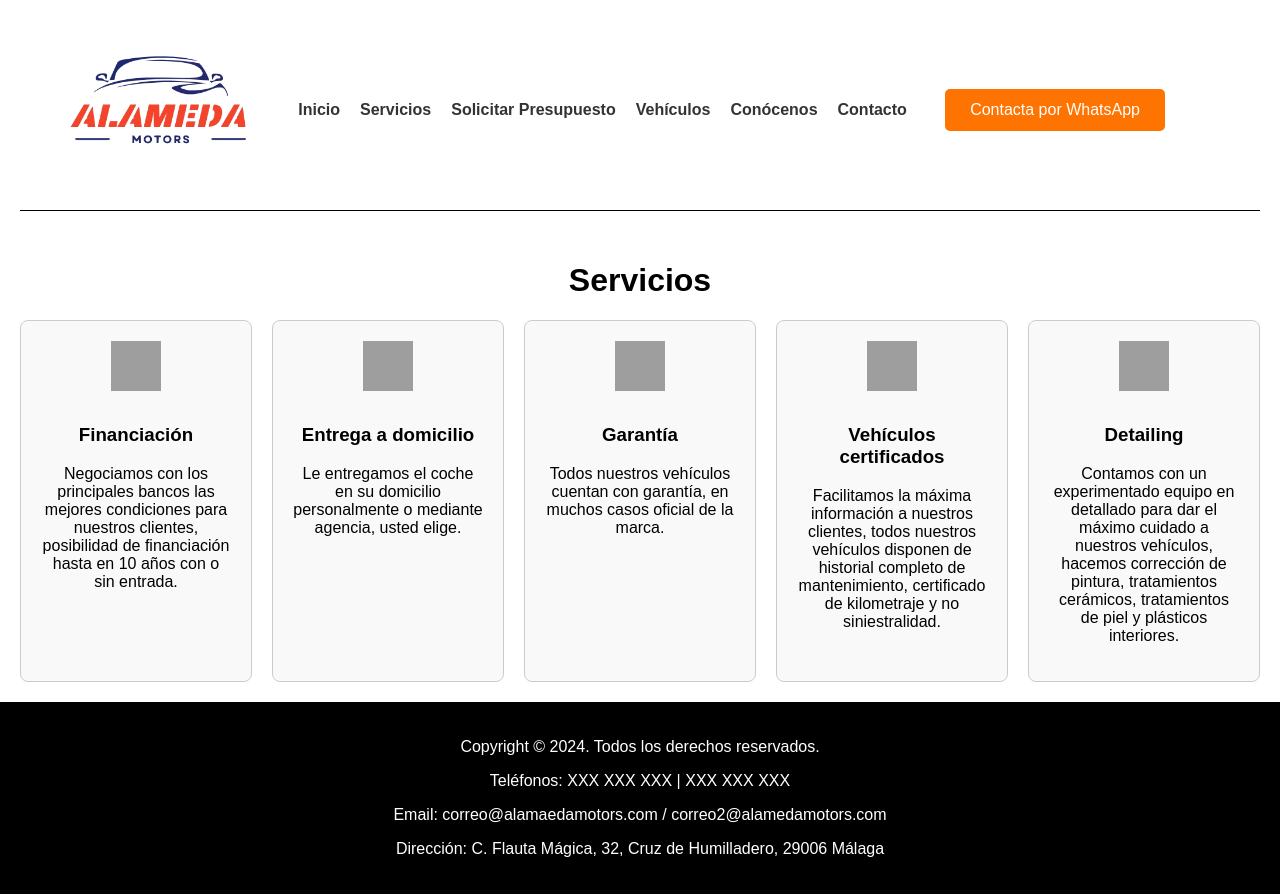
After one commit to qrr3te/ProjectASIR, a PHP site: page /servicios.php in a window 1280 px wide. The commit adds this page. Run offline with PHP 8.4, Linux system fonts and the light colour scheme; grey boxes are pictures that could not be loaded.

Commit message:
Eliminacion archivo inecesario

```diff
--- /dev/null
+++ b/src/css/servicios.css
@@ -0,0 +1,55 @@
+
+        body {
+            font-family: Arial, sans-serif;
+            margin: 0;
+            padding: 0;
+        }
+        header {
+            background-color: white;
+            color: white;
+            padding: 10px 20px;
+        }
+        header nav {
+            display: flex;
+            justify-content: space-around;
+        }
+        header nav a {
+            color: white;
+            text-decoration: none;
+            font-weight: bold;
+        }
+        .container {
+            padding: 20px;
+            text-align: center;
+        }
+        .services {
+            display: grid;
+            grid-template-columns: repeat(auto-fit, minmax(200px, 1fr));
+            gap: 20px;
+            margin-top: 20px;
+        }
+        .service-box {
+            border: 1px solid #ccc;
+            padding: 20px;
+            border-radius: 8px;
+            text-align: center;
+            background-color: #f9f9f9;
+        }
+        .service-box img {
+            width: 50px;
+            height: 50px;
+            margin-bottom: 10px;
+        }
+        .footer {
+            background-color: black;
+            color: white;
+            padding: 20px;
+            text-align: center;
+        }
+        .footer a {
+            color: white;
+            text-decoration: none;
+        }
+        .footer .contact-info {
+            margin-top: 10px;
+        }
--- a/src/includes/header.php
+++ b/src/includes/header.php
@@ -311,7 +311,7 @@
       </div>
       <nav class="nav-menu">
           <a href="/index.php">Inicio</a>
-          <a href="#">Servicios</a>
+          <a href="/servicios.php">Servicios</a>
           <a href="/presupuesto.php">Solicitar Presupuesto</a>
           <a href="#">Vehículos</a>
           <a href="/conocenos.php">Conócenos</a>
--- /dev/null
+++ b/src/servicios.php
@@ -0,0 +1,55 @@
+<!DOCTYPE html>
+<html lang="es">
+<head>
+    <meta charset="UTF-8">
+    <meta name="viewport" content="width=device-width, initial-scale=1.0">
+    <title>Alameda Motor - Servicios</title>
+    <link rel="stylesheet" href="css/servicios.css">
+    <link href="https://fonts.googleapis.com/css2?family=Roboto:wght@400;700&display=swap" rel="stylesheet">
+    <link rel="stylesheet" href="https://cdnjs.cloudflare.com/ajax/libs/font-awesome/6.0.0-beta3/css/all.min.css">
+
+    </style>
+</head>
+<body>
+    <?php include("includes/header.php"); ?>
+    </header>
+    <div class="container">
+        <h1>Servicios</h1>
+        <div class="services">
+            <div class="service-box">
+                <img src="icon-financiacion.png" alt="Financiación">
+                <h3>Financiación</h3>
+                <p>Negociamos con los principales bancos las mejores condiciones para nuestros clientes, posibilidad de financiación hasta en 10 años con o sin entrada.</p>
+            </div>
+            <div class="service-box">
+                <img src="icon-entrega.png" alt="Entrega a domicilio">
+                <h3>Entrega a domicilio</h3>
+                <p>Le entregamos el coche en su domicilio personalmente o mediante agencia, usted elige.</p>
+            </div>
+            <div class="service-box">
+                <img src="icon-garantia.png" alt="Garantía">
+                <h3>Garantía</h3>
+                <p>Todos nuestros vehículos cuentan con garantía, en muchos casos oficial de la marca.</p>
+            </div>
+            <div class="service-box">
+                <img src="icon-certificados.png" alt="Vehículos certificados">
+                <h3>Vehículos certificados</h3>
+                <p>Facilitamos la máxima información a nuestros clientes, todos nuestros vehículos disponen de historial completo de mantenimiento, certificado de kilometraje y no siniestralidad.</p>
+            </div>
+            <div class="service-box">
+                <img src="icon-detailing.png" alt="Detailing">
+                <h3>Detailing</h3>
+                <p>Contamos con un experimentado equipo en detallado para dar el máximo cuidado a nuestros vehículos, hacemos corrección de pintura, tratamientos cerámicos, tratamientos de piel y plásticos interiores.</p>
+            </div>
+        </div>
+    </div>
+    <div class="footer">
+        <p>Copyright © 2024. Todos los derechos reservados.</p>
+        <div class="contact-info">
+            <p>Teléfonos: XXX XXX XXX | XXX XXX XXX</p>
+            <p>Email: <a href="mailto:">correo@alamaedamotors.com</a> / <a href="mailto:">correo2@alamedamotors.com</a></p>
+            <p>Dirección:  C. Flauta Mágica, 32, Cruz de Humilladero, 29006 Málaga</p>
+        </div>
+    </div>
+</body>
+</html>
```
Also changed, not shown: lavarotonto.txt (deleted).
